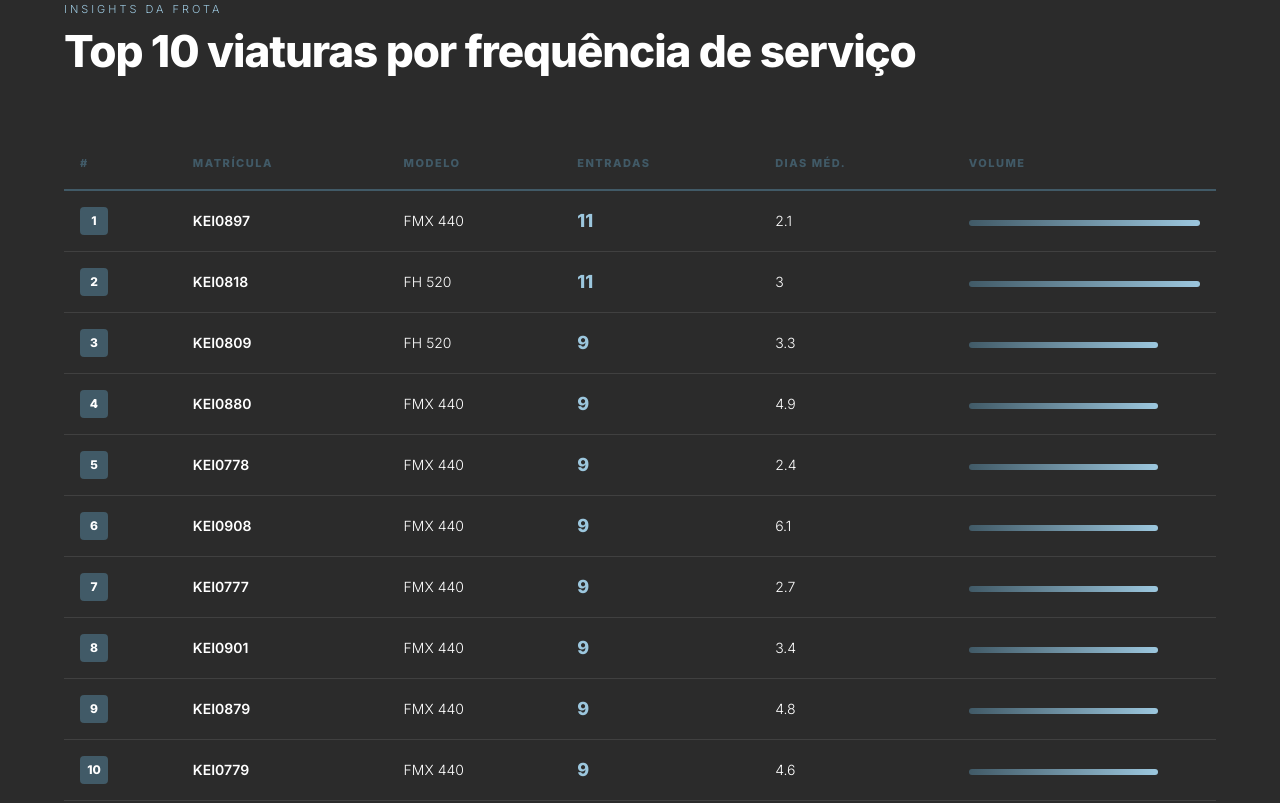
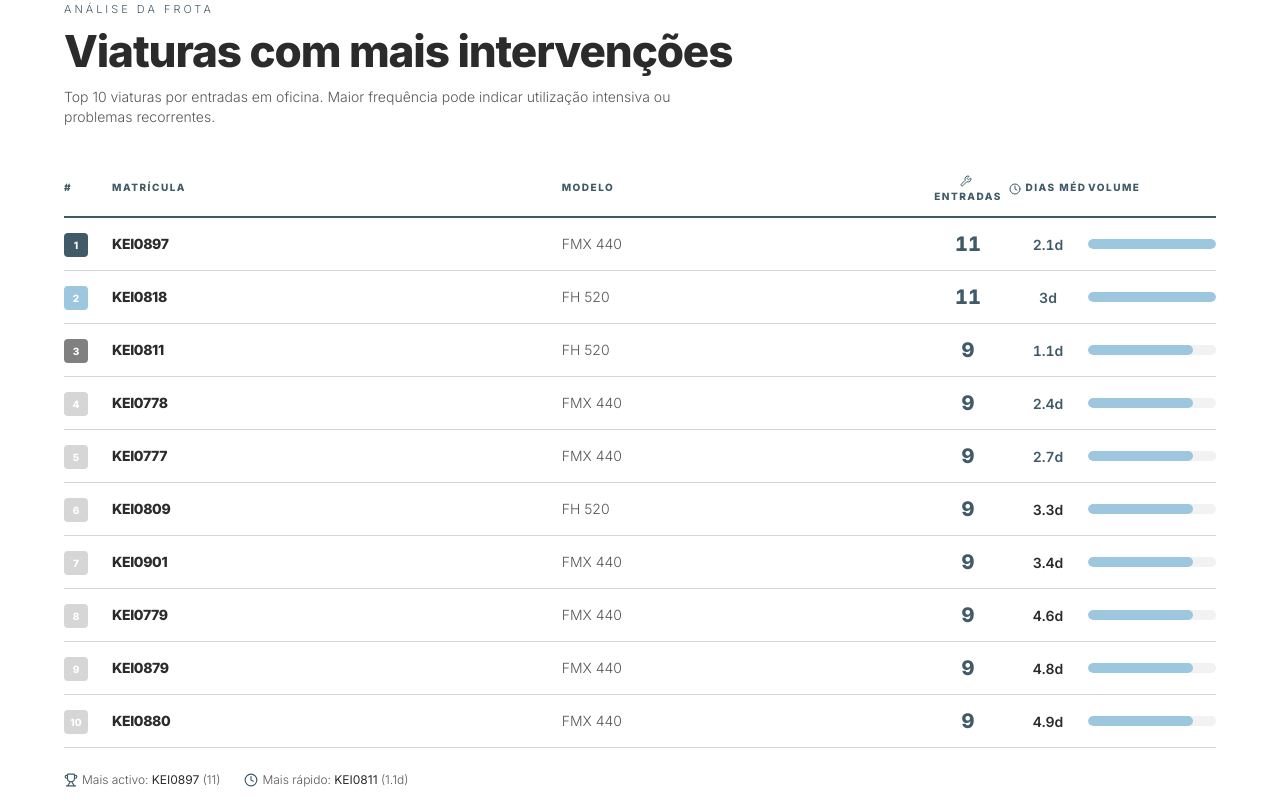
Before and after one commit to Nzoinova/shoprite-annual-report, a React (Vite) app: page / in a window 1280 px wide. Shown: the part 3337-4140 px from the top of the page. Built offline with nearby package versions, Linux system fonts and the light colour scheme.

Commit message:
Update TopVehicles.tsx

```diff
--- a/src/components/TopVehicles.tsx
+++ b/src/components/TopVehicles.tsx
@@ -1,80 +1,91 @@
 import React from 'react';
+import { VEHICLES } from '../data';
+import { Trophy, Clock, Wrench } from 'lucide-react';
 
 export function TopVehicles({ lang }: { lang: 'en' | 'pt' }) {
-  const top10 = [
-    { rank: 1, plate: 'KEI0897', model: 'FMX 440', entries: 11, avg: 2.1, pct: 100 },
-    { rank: 2, plate: 'KEI0818', model: 'FH 520', entries: 11, avg: 3.0, pct: 100 },
-    { rank: 3, plate: 'KEI0809', model: 'FH 520', entries: 9, avg: 3.3, pct: 81.8 },
-    { rank: 4, plate: 'KEI0880', model: 'FMX 440', entries: 9, avg: 4.9, pct: 81.8 },
-    { rank: 5, plate: 'KEI0778', model: 'FMX 440', entries: 9, avg: 2.4, pct: 81.8 },
-    { rank: 6, plate: 'KEI0908', model: 'FMX 440', entries: 9, avg: 6.1, pct: 81.8 },
-    { rank: 7, plate: 'KEI0777', model: 'FMX 440', entries: 9, avg: 2.7, pct: 81.8 },
-    { rank: 8, plate: 'KEI0901', model: 'FMX 440', entries: 9, avg: 3.4, pct: 81.8 },
-    { rank: 9, plate: 'KEI0879', model: 'FMX 440', entries: 9, avg: 4.8, pct: 81.8 },
-    { rank: 10, plate: 'KEI0779', model: 'FMX 440', entries: 9, avg: 4.6, pct: 81.8 },
-  ];
+  const sorted = Object.entries(VEHICLES)
+    .map(([plate, info]) => ({ plate, ...info }))
+    .sort((a, b) => b.n - a.n || a.ad - b.ad)
+    .slice(0, 10);
+
+  const maxEntries = sorted[0]?.n || 1;
+
+  const rankColors = ['bg-teal', 'bg-sky', 'bg-med-dark-gray'];
 
   return (
-    <div id="sec-top10" className="bg-off-black text-white py-20 px-6 md:px-15">
+    <section id="sec-top10" className="py-20 px-6 md:px-15 fade-in">
       <div className="max-w-6xl mx-auto">
-        <div className="fade-in">
-          <div className="font-light text-[11px] tracking-[3px] uppercase text-sky mb-2">
-            {lang === 'en' ? 'Fleet Insights' : 'Insights da Frota'}
-          </div>
-          <h2 className="font-extrabold text-[clamp(28px,3.5vw,44px)] tracking-tight leading-[1.1] mb-10">
-            {lang === 'en' ? 'Top 10 vehicles by service frequency' : 'Top 10 viaturas por frequência de serviço'}
-          </h2>
+        <div className="font-light text-[11px] tracking-[3px] uppercase text-teal mb-2">
+          {lang === 'en' ? 'Fleet Insights' : 'Análise da Frota'}
         </div>
+        <h2 className="font-extrabold text-[clamp(28px,3.5vw,44px)] tracking-tight leading-[1.1] mb-3">
+          {lang === 'en' ? 'Most serviced vehicles' : 'Viaturas com mais intervenções'}
+        </h2>
+        <p className="font-light text-sm text-dark-gray max-w-2xl mb-8">
+          {lang === 'en'
+            ? 'Top 10 vehicles by number of service entries. Higher frequency may indicate heavy utilization or recurring issues requiring attention.'
+            : 'Top 10 viaturas por entradas em oficina. Maior frequência pode indicar utilização intensiva ou problemas recorrentes.'}
+        </p>
 
-        <div className="overflow-x-auto fade-in">
-          <table className="w-full border-collapse mt-6 min-w-[600px]">
+        {/* Table */}
+        <div className="overflow-x-auto">
+          <table className="w-full">
             <thead>
-              <tr>
-                <th className="font-extrabold text-[11px] uppercase tracking-[1.5px] p-3 md:p-4 text-left border-b-2 border-teal text-teal">#</th>
-                <th className="font-extrabold text-[11px] uppercase tracking-[1.5px] p-3 md:p-4 text-left border-b-2 border-teal text-teal">
-                  {lang === 'en' ? 'Plate' : 'Matrícula'}
-                </th>
-                <th className="font-extrabold text-[11px] uppercase tracking-[1.5px] p-3 md:p-4 text-left border-b-2 border-teal text-teal">
-                  {lang === 'en' ? 'Model' : 'Modelo'}
-                </th>
-                <th className="font-extrabold text-[11px] uppercase tracking-[1.5px] p-3 md:p-4 text-left border-b-2 border-teal text-teal">
-                  {lang === 'en' ? 'Entries' : 'Entradas'}
-                </th>
-                <th className="font-extrabold text-[11px] uppercase tracking-[1.5px] p-3 md:p-4 text-left border-b-2 border-teal text-teal">
-                  {lang === 'en' ? 'Avg. Days' : 'Dias Méd.'}
-                </th>
-                <th className="font-extrabold text-[11px] uppercase tracking-[1.5px] p-3 md:p-4 text-left border-b-2 border-teal text-teal min-w-[140px]">
-                  {lang === 'en' ? 'Volume' : 'Volume'}
-                </th>
+              <tr className="text-[10px] font-bold uppercase tracking-[1.5px] text-teal border-b-2 border-teal">
+                <th className="text-left py-3 w-12">#</th>
+                <th className="text-left py-3">{lang === 'en' ? 'Plate' : 'Matrícula'}</th>
+                <th className="text-left py-3">{lang === 'en' ? 'Model' : 'Modelo'}</th>
+                <th className="text-center py-3 w-20"><Wrench size={12} className="inline mr-1" />{lang === 'en' ? 'Entries' : 'Entradas'}</th>
+                <th className="text-center py-3 w-20"><Clock size={12} className="inline mr-1" />{lang === 'en' ? 'Avg Days' : 'Dias Méd'}</th>
+                <th className="text-left py-3 w-32 hidden md:table-cell">{lang === 'en' ? 'Volume' : 'Volume'}</th>
               </tr>
             </thead>
             <tbody>
-              {top10.map((v) => (
-                <tr key={v.rank} className="hover:bg-teal-10 transition-colors">
-                  <td className="p-3 md:p-4 font-light text-sm border-b border-white/10">
-                    <span className="inline-flex items-center justify-center w-7 h-7 bg-teal text-white font-extrabold text-xs rounded">
-                      {v.rank}
+              {sorted.map((v, i) => (
+                <tr key={v.plate} className="border-b border-light-gray hover:bg-off-white transition-colors group">
+                  <td className="py-3">
+                    <span className={`inline-flex items-center justify-center w-6 h-6 text-white text-[10px] font-bold rounded-sm ${i < 3 ? rankColors[i] : 'bg-light-gray text-dark-gray'}`}>
+                      {i + 1}
                     </span>
                   </td>
-                  <td className="p-3 md:p-4 font-semibold text-sm border-b border-white/10">{v.plate}</td>
-                  <td className="p-3 md:p-4 font-light text-sm border-b border-white/10">{v.model}</td>
-                  <td className="p-3 md:p-4 font-extrabold text-lg text-sky border-b border-white/10">{v.entries}</td>
-                  <td className="p-3 md:p-4 font-light text-sm border-b border-white/10">{v.avg}</td>
-                  <td className="p-3 md:p-4 font-light text-sm border-b border-white/10 relative">
-                    <div
-                      className="h-1.5 rounded-full mt-1"
-                      style={{
-                        width: `${v.pct}%`,
-                        background: 'linear-gradient(90deg, var(--color-teal), var(--color-sky))'
-                      }}
-                    />
+                  <td className="py-3 font-extrabold text-sm tracking-tight group-hover:text-teal transition-colors">
+                    {v.plate}
+                  </td>
+                  <td className="py-3 font-light text-sm text-dark-gray">{v.mod}</td>
+                  <td className="py-3 text-center">
+                    <span className="font-extrabold text-xl tabular-nums text-teal">{v.n}</span>
+                  </td>
+                  <td className="py-3 text-center">
+                    <span className={`font-semibold text-sm tabular-nums ${v.ad <= 3 ? 'text-teal' : v.ad >= 6 ? 'text-dark-gray' : 'text-off-black'}`}>
+                      {v.ad}d
+                    </span>
+                  </td>
+                  <td className="py-3 hidden md:table-cell">
+                    <div className="h-2.5 bg-off-white rounded-full overflow-hidden">
+                      <div
+                        className="h-full bg-sky rounded-full transition-all duration-500 group-hover:bg-teal"
+                        style={{ width: `${(v.n / maxEntries) * 100}%` }}
+                      />
+                    </div>
                   </td>
                 </tr>
               ))}
             </tbody>
           </table>
         </div>
+
+        {/* Summary strip */}
+        <div className="mt-6 flex flex-wrap gap-6 text-xs text-dark-gray">
+          <div>
+            <Trophy size={14} className="inline mr-1 text-teal" />
+            {lang === 'en' ? 'Most active' : 'Mais activo'}: <b className="text-off-black">{sorted[0]?.plate}</b> ({sorted[0]?.n})
+          </div>
+          <div>
+            <Clock size={14} className="inline mr-1 text-teal" />
+            {lang === 'en' ? 'Fastest avg' : 'Mais rápido'}: <b className="text-off-black">{sorted.reduce((best, v) => v.ad < best.ad ? v : best).plate}</b> ({sorted.reduce((best, v) => v.ad < best.ad ? v : best).ad}d)
+          </div>
+        </div>
       </div>
-    </div>
+    </section>
   );
 }
```
